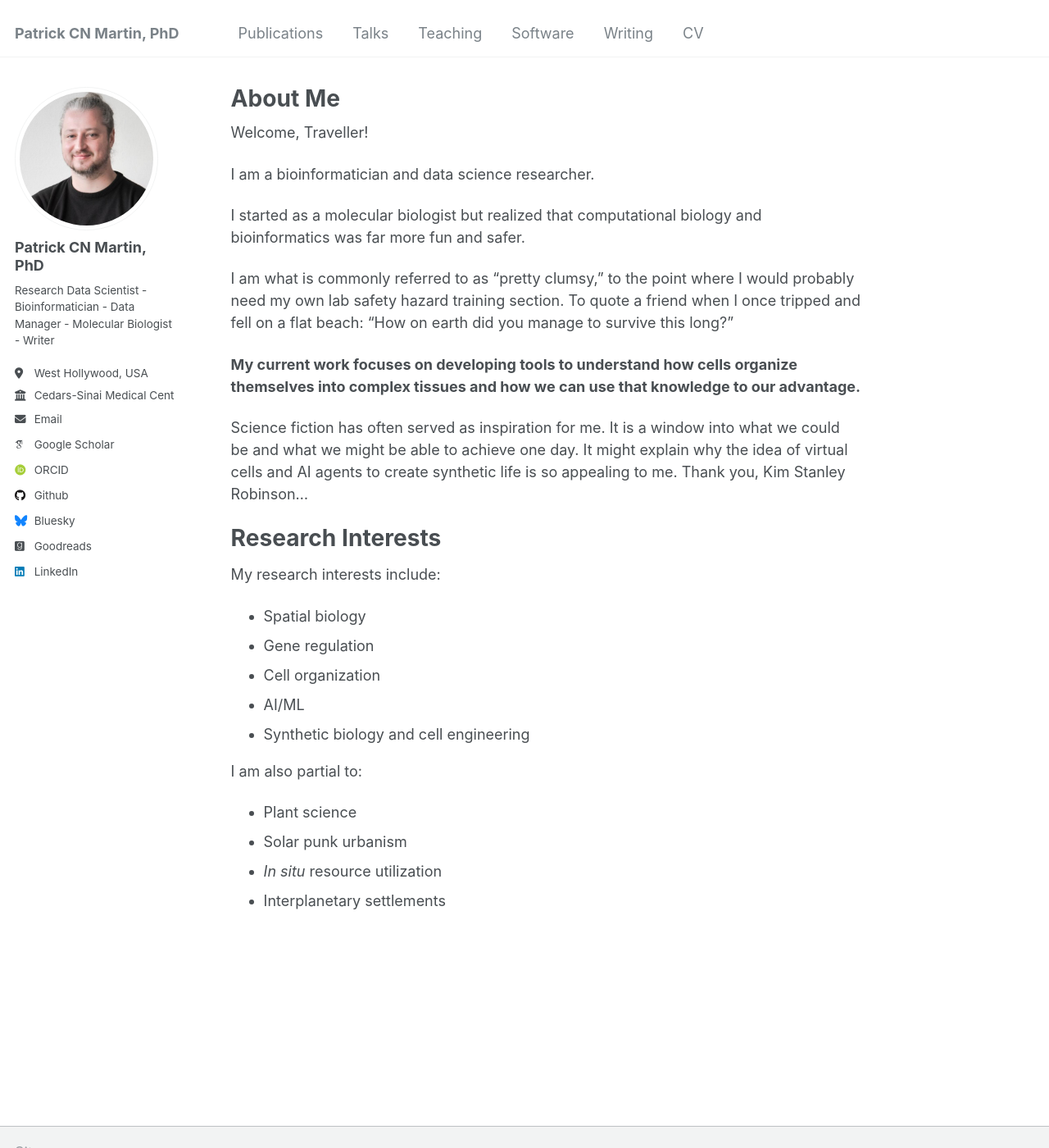
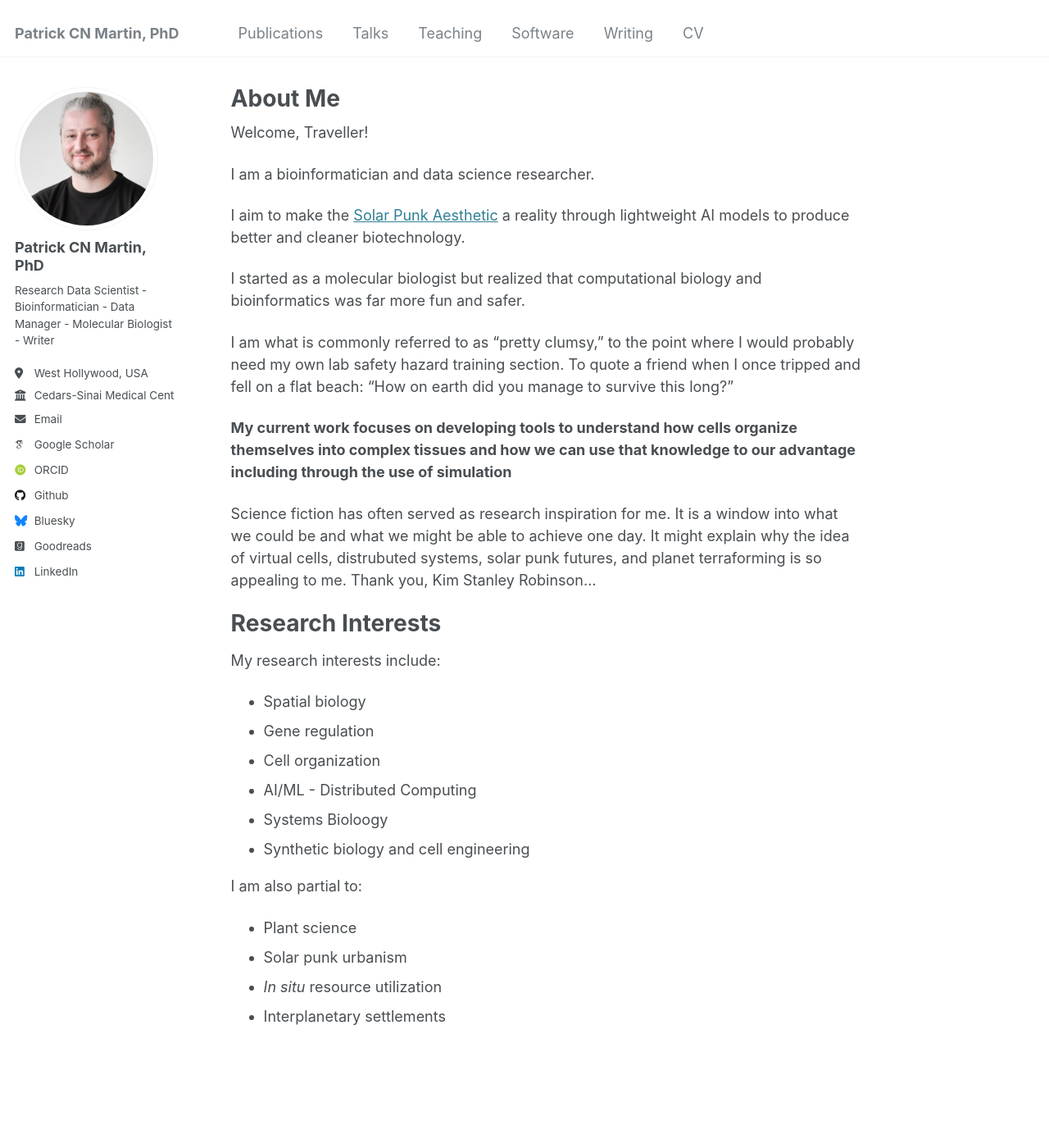
Before and after one commit to patrickCNMartin/patrickCNMartin.github.io, a Jekyll site: the page built from _pages/about.md, in a window 1280 px wide and 1400 px high. Shown: the whole window at 82% size. Built offline with Jekyll 4.4.1, drawn with Linux system fonts in a browser that asks for light colours; some web fonts are replaced.

Commit message:
Update about me

```diff
--- a/_pages/about.md
+++ b/_pages/about.md
@@ -14,14 +14,16 @@ Welcome, Traveller!
 
 I am a bioinformatician and data science researcher.
 
+I aim to make the [Solar Punk Aesthetic](https://www.youtube.com/watch?v=z-Ng5ZvrDm4&list=RDz-Ng5ZvrDm4&start_radio=1) a reality through lightweight AI models to produce better and cleaner biotechnology.
+
 I started as a molecular biologist but realized that computational biology and bioinformatics was far more fun and safer.
 
 I am what is commonly referred to as “pretty clumsy,” to the point where I would probably need my own lab safety hazard training section. To quote a friend when I once tripped and fell on a flat beach: “How on earth did you manage to survive this long?”
 
-**My current work focuses on developing tools to understand how cells organize themselves into complex tissues and how we can use that knowledge to our advantage.**
+**My current work focuses on developing tools to understand how cells organize themselves into complex tissues and how we can use that knowledge to our advantage including through the use of simulation**
 
 
-Science fiction has often served as inspiration for me. It is a window into what we could be and what we might be able to achieve one day.  It might explain why the idea of virtual cells and AI agents to create synthetic life is so appealing to me. Thank you, Kim Stanley Robinson...
+Science fiction has often served as research inspiration for me. It is a window into what we could be and what we might be able to achieve one day.  It might explain why the idea of virtual cells, distrubuted systems, solar punk futures, and planet terraforming is so appealing to me. Thank you, Kim Stanley Robinson...
 
 # Research Interests
 
@@ -30,7 +32,8 @@ My research interests include:
 - Spatial biology
 - Gene regulation
 - Cell organization
-- AI/ML
+- AI/ML - Distributed Computing
+- Systems Bioloogy
 - Synthetic biology and cell engineering
 
 I am also partial to:
```
